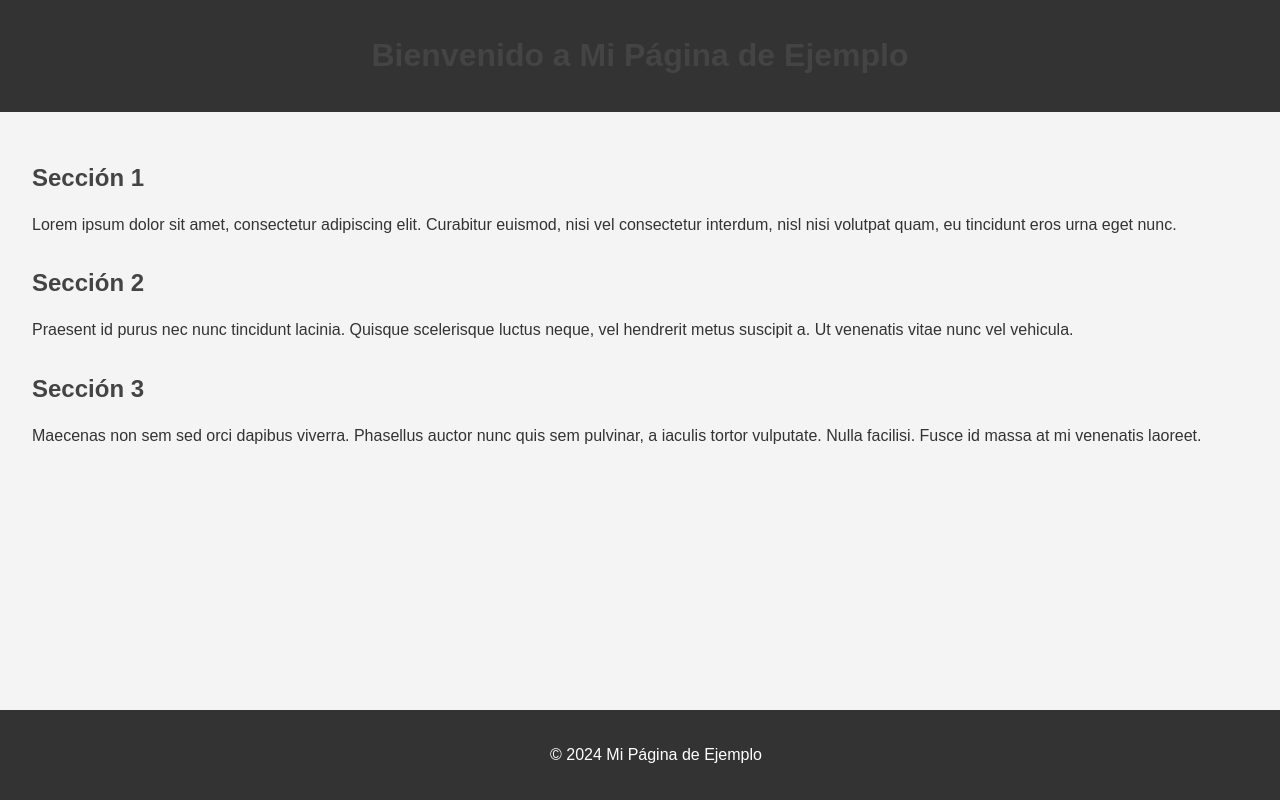
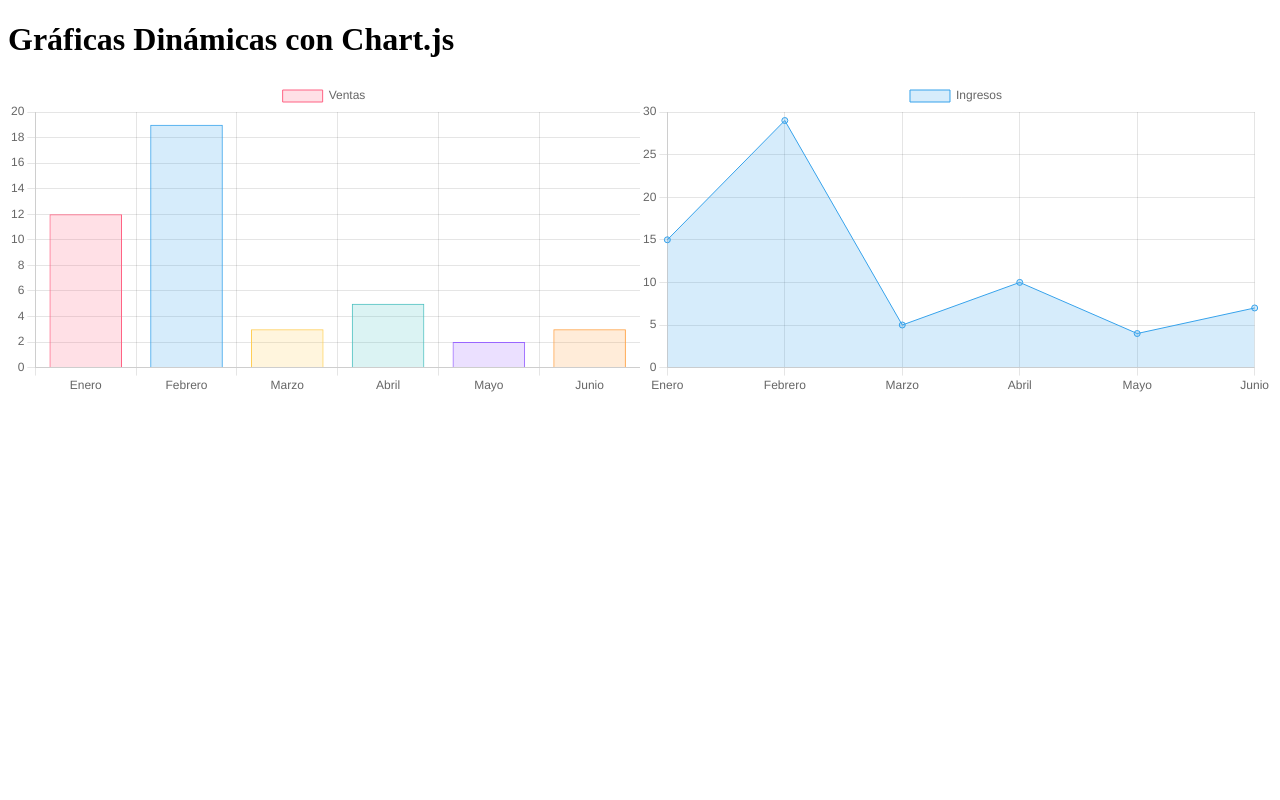
Before and after one commit to fraluegut/Ejemplo, a plain HTML site: page index.html in a window 1280 px wide. Drawn offline with nearby package versions, Linux system fonts and the light colour scheme.

Commit message:
Update index.html

```diff
--- a/index.html
+++ b/index.html
@@ -3,64 +3,79 @@
 <head>
     <meta charset="UTF-8">
     <meta name="viewport" content="width=device-width, initial-scale=1.0">
-    <title>Documento de Ejemplo</title>
-    <style>
-        body {
-            font-family: Arial, sans-serif;
-            margin: 0;
-            padding: 0;
-            background-color: #f4f4f4;
-            color: #333;
-        }
-        header {
-            background-color: #333;
-            color: #fff;
-            padding: 1rem;
-            text-align: center;
-        }
-        main {
-            padding: 2rem;
-        }
-        section {
-            margin-bottom: 2rem;
-        }
-        h1, h2, h3 {
-            color: #444;
-        }
-        p {
-            line-height: 1.6;
-        }
-        footer {
-            background-color: #333;
-            color: #fff;
-            text-align: center;
-            padding: 1rem;
-            position: fixed;
-            width: 100%;
-            bottom: 0;
-        }
-    </style>
+    <title>Gráficas Dinámicas</title>
+    <script src="https://cdn.jsdelivr.net/npm/chart.js"></script>
 </head>
 <body>
-    <header>
-        <h1>Bienvenido a Mi Página de Ejemplo</h1>
-    </header>
-    <main>
-        <section>
-            <h2>Sección 1</h2>
-            <p>Lorem ipsum dolor sit amet, consectetur adipiscing elit. Curabitur euismod, nisi vel consectetur interdum, nisl nisi volutpat quam, eu tincidunt eros urna eget nunc.</p>
-        </section>
-        <section>
-            <h2>Sección 2</h2>
-            <p>Praesent id purus nec nunc tincidunt lacinia. Quisque scelerisque luctus neque, vel hendrerit metus suscipit a. Ut venenatis vitae nunc vel vehicula.</p>
-        </section>
-        <section>
-            <h2>Sección 3</h2>
-            <p>Maecenas non sem sed orci dapibus viverra. Phasellus auctor nunc quis sem pulvinar, a iaculis tortor vulputate. Nulla facilisi. Fusce id massa at mi venenatis laoreet.</p>
-        </section>
-    </main>
-    <footer>
-        <p>&copy; 2024 Mi Página de Ejemplo</p>
-    </footer>
+    <h1>Gráficas Dinámicas con Chart.js</h1>
+    <div style="width: 50%; float: left;">
+        <canvas id="barChart"></canvas>
+    </div>
+    <div style="width: 50%; float: left;">
+        <canvas id="lineChart"></canvas>
+    </div>
+
+    <script>
+        // Configuración de la gráfica de barras
+        const ctxBar = document.getElementById('barChart').getContext('2d');
+        const barChart = new Chart(ctxBar, {
+            type: 'bar',
+            data: {
+                labels: ['Enero', 'Febrero', 'Marzo', 'Abril', 'Mayo', 'Junio'],
+                datasets: [{
+                    label: 'Ventas',
+                    data: [12, 19, 3, 5, 2, 3],
+                    backgroundColor: [
+                        'rgba(255, 99, 132, 0.2)',
+                        'rgba(54, 162, 235, 0.2)',
+                        'rgba(255, 206, 86, 0.2)',
+                        'rgba(75, 192, 192, 0.2)',
+                        'rgba(153, 102, 255, 0.2)',
+                        'rgba(255, 159, 64, 0.2)'
+                    ],
+                    borderColor: [
+                        'rgba(255, 99, 132, 1)',
+                        'rgba(54, 162, 235, 1)',
+                        'rgba(255, 206, 86, 1)',
+                        'rgba(75, 192, 192, 1)',
+                        'rgba(153, 102, 255, 1)',
+                        'rgba(255, 159, 64, 1)'
+                    ],
+                    borderWidth: 1
+                }]
+            },
+            options: {
+                scales: {
+                    y: {
+                        beginAtZero: true
+                    }
+                }
+            }
+        });
+
+        // Configuración de la gráfica de líneas
+        const ctxLine = document.getElementById('lineChart').getContext('2d');
+        const lineChart = new Chart(ctxLine, {
+            type: 'line',
+            data: {
+                labels: ['Enero', 'Febrero', 'Marzo', 'Abril', 'Mayo', 'Junio'],
+                datasets: [{
+                    label: 'Ingresos',
+                    data: [15, 29, 5, 10, 4, 7],
+                    backgroundColor: 'rgba(54, 162, 235, 0.2)',
+                    borderColor: 'rgba(54, 162, 235, 1)',
+                    borderWidth: 1,
+                    fill: true
+                }]
+            },
+            options: {
+                scales: {
+                    y: {
+                        beginAtZero: true
+                    }
+                }
+            }
+        });
+    </script>
 </body>
 </html>
```
